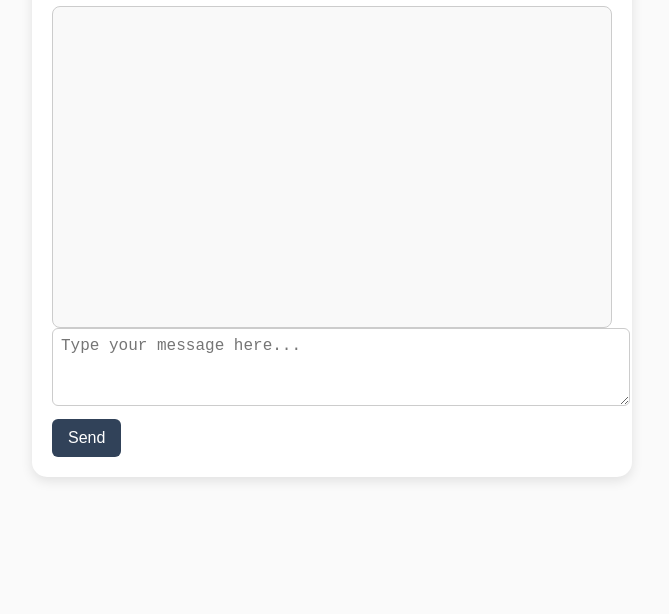
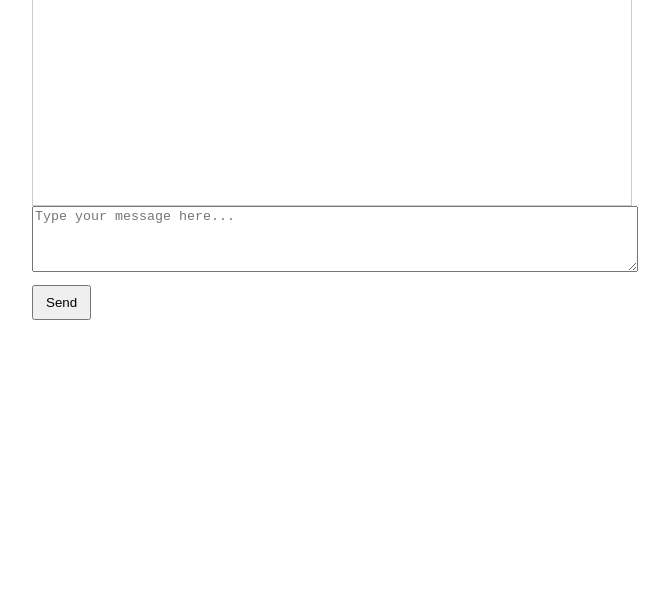
Before and after one commit to s-amaadar/letsknow-chatbot, a website: page index.html in a window 1280 px wide. Shown: the part 186-800 px from the top of the page, without its empty margins (308-977 px from the left). Drawn offline with Linux system fonts and the light colour scheme.

Commit message:
Update index.html

```diff
--- a/index.html
+++ b/index.html
@@ -5,87 +5,30 @@
 <meta name="viewport" content="width=device-width, initial-scale=1" />
 <title>How Good is Your English?</title>
 <style>
-  body {
-    font-family: Lato, sans-serif;
-    max-width: 600px;
-    margin: 20px auto;
-    background: #fafafa;
-    padding: 10px;
-  }
-  .chat-container {
-    background: #fff;
-    border-radius: 15px;
-    box-shadow: 0 4px 12px rgba(0,0,0,0.1);
-    padding: 20px;
-  }
-  .logo {
-    display: flex;
-    justify-content: center;
-    margin-bottom: 20px;
-  }
-  .logo img {
-    height: 60px;
-    width: auto;
-  }
-  #chatbox {
-    border: 1px solid #ccc;
-    height: 300px;
-    overflow-y: auto;
-    padding: 10px;
-    background: #f9f9f9;
-    border-radius: 8px;
-  }
-  .message {
-    margin: 10px 0;
-  }
-  .user {
-    text-align: right;
-    color: blue;
-  }
-  .bot {
-    text-align: left;
-    color: green;
-  }
-  textarea {
-    width: 100%;
-    height: 60px;
-    resize: vertical;
-    padding: 8px;
-    font-size: 16px;
-    border-radius: 6px;
-    border: 1px solid #ccc;
-  }
-  button {
-    margin-top: 10px;
-    padding: 10px 16px;
-    font-size: 16px;
-    border-radius: 6px;
-    border: none;
-    background-color: #314259;
-    color: white;
-    cursor: pointer;
-  }
-  button:disabled {
-    background-color: #999;
-    cursor: not-allowed;
-  }
+  body { font-family: Lato, sans-serif; max-width: 600px; margin: 20px auto; }
+  #chatbox { border: 1px solid #ccc; height: 300px; overflow-y: auto; padding: 10px; }
+  .message { margin: 10px 0; }
+  .user { text-align: right; color: blue; }
+  .bot { text-align: left; color: green; }
+  textarea { width: 100%; height: 60px; }
+  button { margin-top: 10px; padding: 8px 12px; }
+  header { display: flex; align-items: center; gap: 10px; margin-bottom: 10px; }
+  header img { height: 40px; }
+  header h1 { margin: 0; }
 </style>
 </head>
 <body>
 
-<div class="chat-container">
-  <div class="logo">
-    <img src="logo.png" alt="LETSknow Logo" />
-  </div>
+<header>
+  <img src="http://letsknowtutors.com/wp-content/uploads/2024/11/Logo-no-strap-on-light.png" alt="LETSknow Logo" />
+  <h1>How Good is Your English?</h1>
+</header>
 
-  <h1>How Good is Your English?</h1>
+<div id="chatbox"></div>
 
-  <div id="chatbox"></div>
-
-  <textarea id="input" placeholder="Type your message here..."></textarea>
-  <br />
-  <button id="sendBtn">Send</button>
-</div>
+<textarea id="input" placeholder="Type your message here..."></textarea>
+<br />
+<button id="sendBtn">Send</button>
 
 <script>
   const chatbox = document.getElementById('chatbox');
@@ -101,6 +44,13 @@
     chatbox.appendChild(div);
     chatbox.scrollTop = chatbox.scrollHeight;
   }
+
+  // Add a welcome message on load
+  window.addEventListener('DOMContentLoaded', () => {
+    const welcome = "Hello! I’m your English Assistant. I’ll ask you a few friendly questions to understand your English level.";
+    appendMessage(welcome, 'bot');
+    history.push({ role: 'assistant', content: welcome });
+  });
 
   async function sendMessage() {
     const message = input.value.trim();
```
